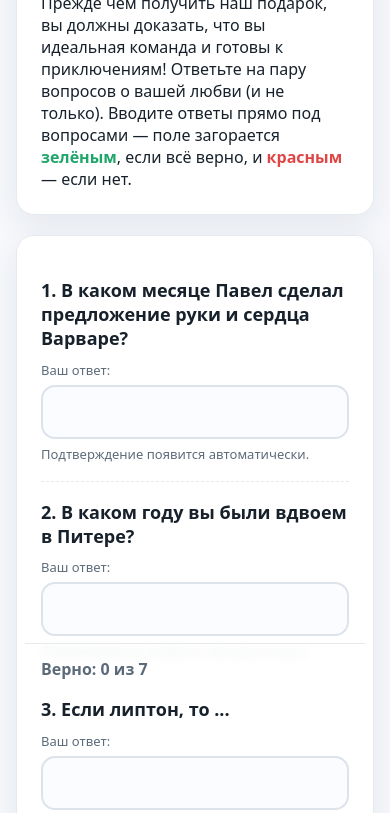
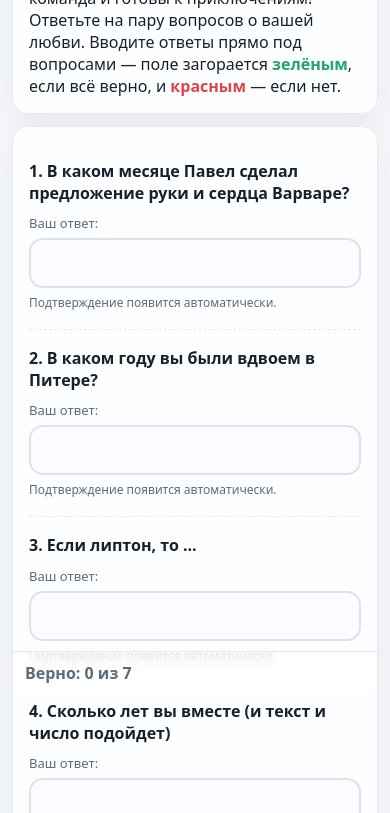
Before and after one commit to Kotberezin/Wedding, a plain HTML site: page index.html in a window 390 px wide. Shown: the part 150-963 px from the top of the page. Drawn offline with Linux system fonts and the light colour scheme.

Commit message:
Add files via upload

```diff
--- a/index.html
+++ b/index.html
@@ -44,13 +44,7 @@
 
     .q{padding:18px 0;border-top:1px dashed var(--border)}
     .q:first-child{border-top:0}
-    .q h3{
-      margin:0 0 10px;
-      font-size:18px;
-      line-height:1.35;
-      font-weight:650;
-    white-space: pre-line;
-    }
+    .q h3{margin:0 0 10px;font-size:18px;line-height:1.35;font-weight:650;white-space:pre-line;}
     .label{font-size:13px;color:var(--muted);margin:0 0 6px}
 
     input.answer{
@@ -90,8 +84,7 @@
     @keyframes fadeIn{to{opacity:1}}
 
     .celebrate{position:fixed;inset:0;display:grid;place-items:center;pointer-events:none;font-size:64px;opacity:0;transform:scale(.9);transition:.35s ease}
-    .celebrate.
-    show{opacity:1;transform:scale(1);animation:pop .9s ease forwards}
+    .celebrate.show{opacity:1;transform:scale(1);animation:pop .9s ease forwards}
     @keyframes pop{0%{transform:scale(.9) rotate(-6deg)}50%{transform:scale(1.08) rotate(6deg)}100%{transform:scale(1) rotate(0);opacity:0}}
 
     .flyby{position:fixed;top:18px;left:-15vw;font-size:36px;z-index:9999;pointer-events:none;opacity:0}
@@ -102,6 +95,40 @@
     .reveal-once{opacity:0;transform:translateY(12px);animation:reveal 700ms ease-out forwards}
     @keyframes reveal{from{opacity:0;transform:translateY(12px)}to{opacity:1;transform:translateY(0)}}
     @media(prefers-reduced-motion:reduce){.reveal-once{animation:none;opacity:1;transform:none}.flyby{display:none}}
+
+    /* === Мобильные оверрайды, чтобы фон был виднее === */
+    @media (max-width: 540px){
+      .card{
+        background: rgba(255,255,255,0.78);
+        backdrop-filter: saturate(140%) blur(8px);
+        -webkit-backdrop-filter: saturate(140%) blur(8px);
+        padding: 16px;
+        border-radius: 16px;
+      }
+      .prize{
+        max-width: 92%;
+        margin: 0 auto;
+        padding: 16px;
+        border-width: 4px;
+        background:
+          linear-gradient(rgba(255,255,255,0.85), rgba(255,255,255,0.85)) padding-box,
+          conic-gradient(from 0turn,var(--confetti1),var(--confetti2),var(--confetti3),var(--confetti4),var(--confetti1)) border-box;
+        backdrop-filter: saturate(140%) blur(6px);
+        -webkit-backdrop-filter: saturate(140%) blur(6px);
+      }
+      .intro{ margin-bottom: 12px; }
+      h1{ font-size: 22px; }
+      .q h3{ font-size: 16px; }
+      .hint{ font-size: 12px; }
+      input.answer{ padding: 14px; font-size: 16px; }
+      .progress{
+        background: rgba(255,255,255,0.72);
+        backdrop-filter: saturate(140%) blur(6px);
+        -webkit-backdrop-filter: saturate(140%) blur(6px);
+        padding: 10px 12px;
+      }
+      .container{ max-width: 640px; padding: 0 12px; }
+    }
   </style>
 </head>
 <body>
@@ -111,7 +138,7 @@
     <header class="card intro">
       <h1>Дорогие Паша и Варя! 💍</h1>
       <p>Прежде чем получить наш подарок, вы должны доказать, что вы идеальная команда и готовы к приключениям!
-        Ответьте на пару вопросов о вашей любви (и не только). Вводите ответы прямо под вопросами — поле загорается
+        Ответьте на пару вопросов о вашей любви. Вводите ответы прямо под вопросами — поле загорается
         <b style="color:var(--ok)">зелёным</b>, если всё верно, и <b style="color:var(--bad)">красным</b> — если нет.</p>
     </header>
 
```
